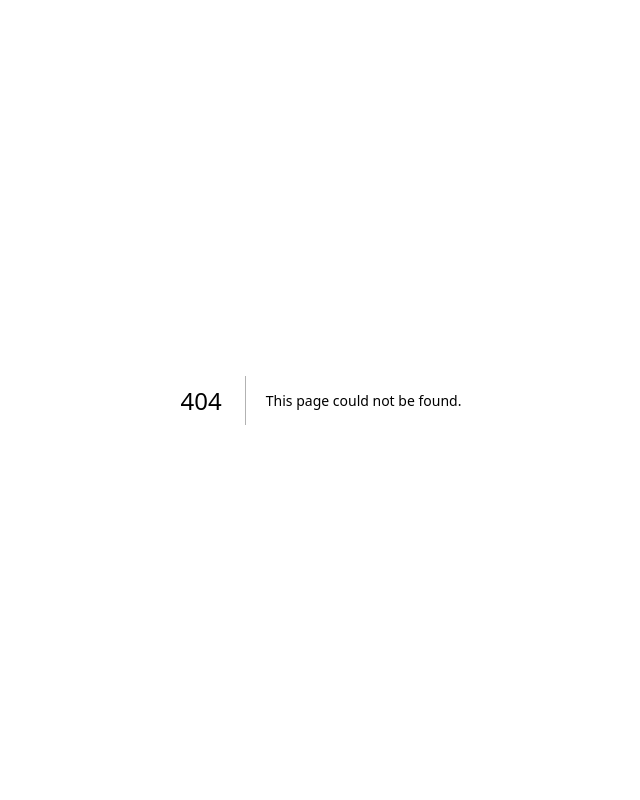
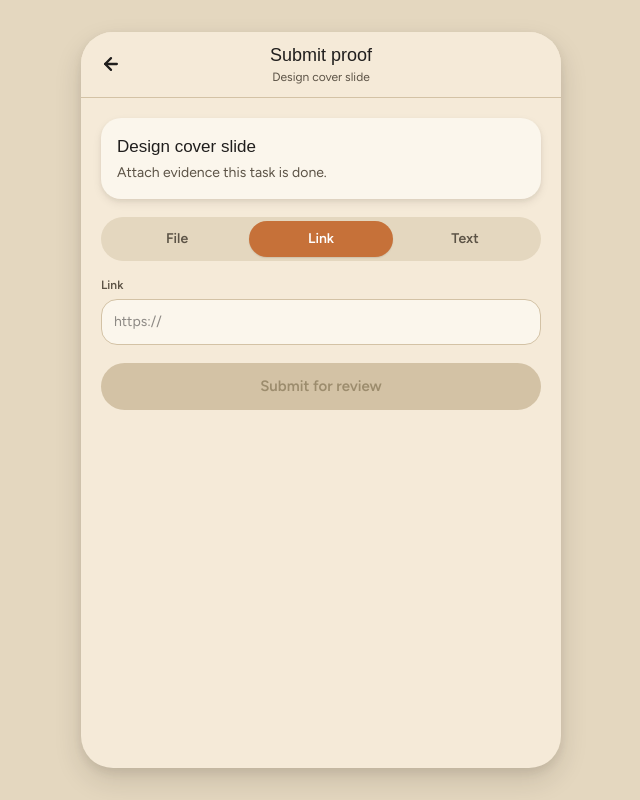
Before and after one commit to Caelusary/ambag, a Next.js app in the folder app/: page /task/1/proof in a window 1280 px wide. Before the commit this address had no page. Shown: the whole page, without its empty margins (319-959 px from the left). Built offline with nearby package versions, Linux system fonts and the light colour scheme; a web font is replaced by a local one.

Commit message:
feat(proof): added proof submission page supporting file, link and text

```diff
--- /dev/null
+++ b/app/src/app/(shell)/task/[id]/proof/page.tsx
@@ -0,0 +1,97 @@
+"use client";
+
+import { useState } from "react";
+import { useParams, useRouter } from "next/navigation";
+import { useStore } from "@/lib/store";
+import { Card } from "@/components/ui/Card";
+import { Button } from "@/components/ui/Button";
+import { SegmentedControl } from "@/components/ui/SegmentedControl";
+import type { ProofType } from "@/lib/types";
+
+const OPTIONS: { value: ProofType; label: string }[] = [
+  { value: "file", label: "File" },
+  { value: "link", label: "Link" },
+  { value: "text", label: "Text" },
+];
+
+export default function SubmitProofPage() {
+  const params = useParams<{ id: string }>();
+  const router = useRouter();
+  const { tasks, submitProof } = useStore();
+  const id = Number(params.id);
+  const task = tasks.find((t) => t.id === id);
+
+  const [proofType, setProofType] = useState<ProofType>("link");
+  const [proofValue, setProofValue] = useState("");
+
+  if (!task) {
+    return <div className="text-sm text-neutral-700">This task no longer exists.</div>;
+  }
+
+  function changeType(t: ProofType) {
+    setProofType(t);
+    setProofValue("");
+  }
+
+  function handleSubmit() {
+    if (!proofValue.trim()) return;
+    submitProof(id, { type: proofType, value: proofValue.trim() });
+    router.push(`/task/${id}`);
+  }
+
+  const inputClass =
+    "w-full rounded-[var(--radius-base)] border border-neutral-300 bg-surface p-3 text-sm text-text outline-none focus:border-accent-500";
+
+  return (
+    <div>
+      <Card elevated className="mb-[18px]">
+        <div className="font-heading text-[17px] text-text">{task.title}</div>
+        <div className="mt-1 text-sm text-neutral-700">Attach evidence this task is done.</div>
+      </Card>
+
+      <SegmentedControl options={OPTIONS} value={proofType} onChange={changeType} />
+
+      <div className="mb-[18px] flex flex-col gap-1.5">
+        {proofType === "file" && (
+          <>
+            <label className="text-xs font-semibold text-neutral-700">Upload file</label>
+            <input
+              type="file"
+              onChange={(e) => setProofValue(e.target.files?.[0]?.name ?? "")}
+              className={`${inputClass} file:mr-3 file:rounded-[var(--radius-pill)] file:border-0 file:bg-accent-100 file:px-3 file:py-1.5 file:text-xs file:font-semibold file:text-accent-800`}
+            />
+          </>
+        )}
+        {proofType === "link" && (
+          <>
+            <label className="text-xs font-semibold text-neutral-700">Link</label>
+            <input
+              type="text"
+              inputMode="url"
+              placeholder="https://"
+              value={proofValue}
+              onChange={(e) => setProofValue(e.target.value)}
+              className={inputClass}
+            />
+          </>
+        )}
+        {proofType === "text" && (
+          <>
+            <label className="text-xs font-semibold text-neutral-700">Notes</label>
+            <textarea
+              rows={4}
+              placeholder="Describe what you did..."
+              value={proofValue}
+              onChange={(e) => setProofValue(e.target.value)}
+              className={inputClass}
+            />
+          </>
+        )}
+      </div>
+
+      <Button block disabled={!proofValue.trim()} onClick={handleSubmit}>
+        Submit for review
+      </Button>
+    </div>
+  );
+}
```
